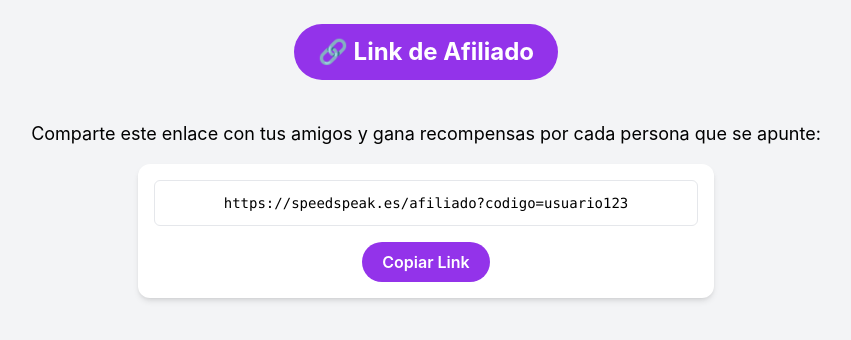
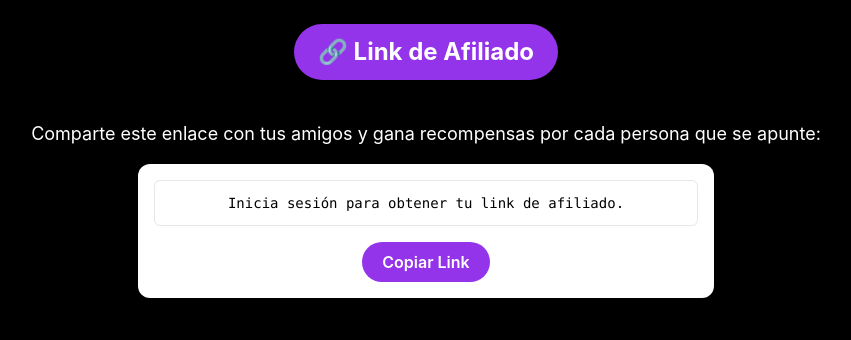
Before and after one commit to luzuriaga-AI/speedspeak-app, a React (Create React App) app: page /affiliate in a window 1280 px wide. Shown: the top 340 px of the page, without its empty margins (214-1065 px from the left). Built offline with nearby package versions, Linux system fonts and the light colour scheme; no server answers.

Commit message:
Actualizados Login, Register y Checkout para guardar affiliateLink con email

```diff
--- a/src/pages/AffiliatePage.jsx
+++ b/src/pages/AffiliatePage.jsx
@@ -1,12 +1,20 @@
 import React, { useEffect, useState } from 'react';
+import { auth } from '../firebaseConfig';
+import { onAuthStateChanged } from 'firebase/auth';
 
 const AffiliatePage = () => {
   const [affiliateCode, setAffiliateCode] = useState('');
   const [copied, setCopied] = useState(false);
 
   useEffect(() => {
-    const userId = localStorage.getItem('userId') || 'usuario123';
-    setAffiliateCode(`https://speedspeak.es/afiliado?codigo=${userId}`);
+    onAuthStateChanged(auth, (user) => {
+      if (user) {
+        const emailEncoded = encodeURIComponent(user.email);
+        setAffiliateCode(`https://speedspeak.es/afiliado?codigo=${emailEncoded}`);
+      } else {
+        setAffiliateCode('Inicia sesión para obtener tu link de afiliado.');
+      }
+    });
   }, []);
 
   const handleCopy = () => {
@@ -16,16 +24,14 @@
   };
 
   return (
-    <div className="min-h-screen p-6 bg-gray-100 text-center">
+    <div className="min-h-screen p-6 bg-black text-white text-center">
       <h1 className="bg-purple-600 text-white text-2xl font-bold py-3 px-6 rounded-full inline-block mb-10">
         🔗 Link de Afiliado
       </h1>
 
-      <p className="text-lg mb-4">
-        Comparte este enlace con tus amigos y gana recompensas por cada persona que se apunte:
-      </p>
+      <p className="text-lg mb-4">Comparte este enlace con tus amigos y gana recompensas por cada persona que se apunte:</p>
 
-      <div className="bg-white p-4 rounded-xl shadow-md inline-block mb-4 max-w-xl w-full">
+      <div className="bg-white text-black p-4 rounded-xl shadow-md inline-block mb-4 max-w-xl w-full">
         <input
           type="text"
           value={affiliateCode}
```
